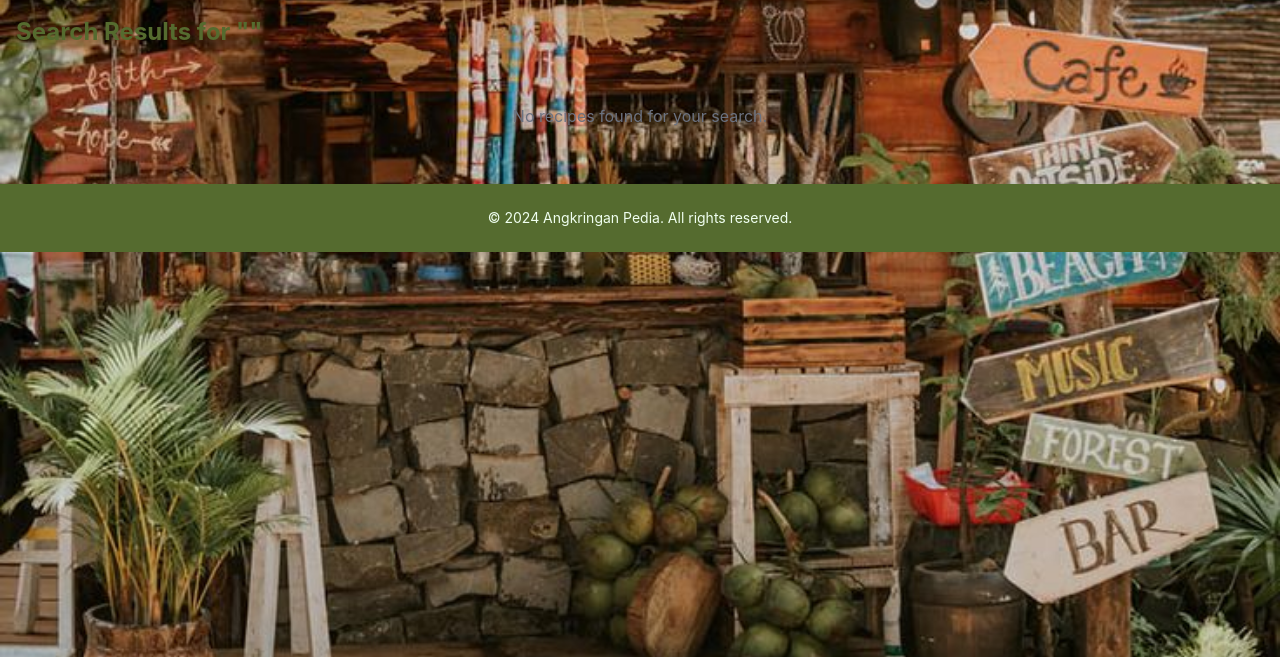
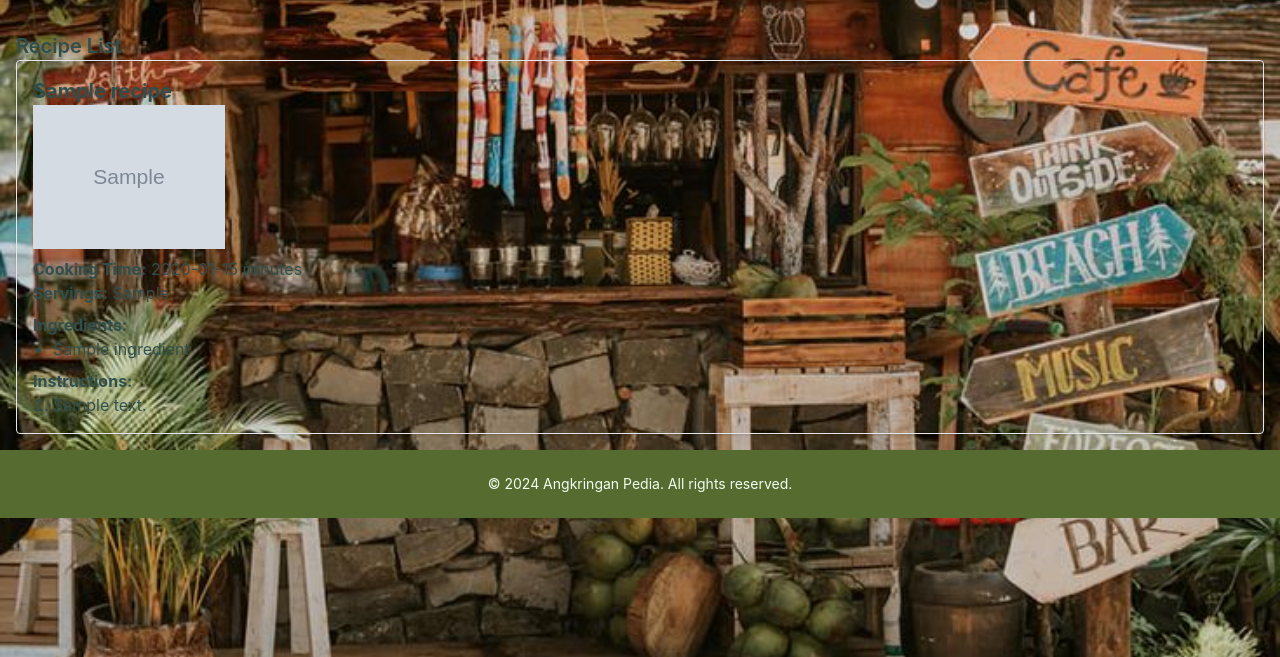
Before and after one commit to Cyades/AngkringanPedia, a Django app: page /search/ in a window 1280 px wide. Shown: the part 64-721 px from the top of the page. Run offline with Django 5.2, Linux system fonts and the light colour scheme; tables that the repository leaves empty hold one stand-in row (values such as "Sample post"); grey boxes marked "Sample" are stand-in pictures; some libraries are stand-ins or nearby versions.

Commit message:
fix filter and query stay

```diff
--- a/main/templates/search_results.html
+++ b/main/templates/search_results.html
@@ -4,7 +4,9 @@
 {% include 'navbar.html' %}
 {% include 'add_recipe.html' %}
 <div class="container mx-auto p-4">
+    {% if query %}
     <h1 class="text-2xl font-bold">Search Results for "{{ query }}"</h1>
+    {% endif %}
 
     {% if recipes %}
         <h2 class="text-xl font-semibold mt-4">Recipe List</h2>
--- a/main/views.py
+++ b/main/views.py
@@ -40,39 +40,6 @@ def show_admin(request):
     }
     return render(request, "admin_dashboard.html", context)
 
-def search_recipes(request):
-    queries = request.GET.dict()
-    if not queries:
-        return render(request, 'search_results.html')
-    query = queries['none_query'] if queries.get('none_query') else (
-        queries['name_query'] if queries.get('name_query') else(
-            queries.get('ingredient_query')
-        )
-    )
-    if queries.get('none_query'):
-        recipes = Recipe.objects.filter(
-            Q(recipe_name__icontains=query) |
-            Q(ingredients__name__icontains=query) |
-            Q(servings__icontains=query) |
-            Q(cooking_time__icontains=query) |
-            Q(recipe_instructions__description__icontains=query)).distinct()
-    elif queries.get('name_query'):
-        recipes = Recipe.objects.filter(recipe_name__icontains=query).distinct()
-    elif queries.get('ingredient_query'):
-        recipes = Recipe.objects.filter(ingredients__name__icontains=query).distinct()
-    else:
-        recipes = Recipe.objects.filter(
-            Q(recipe_name__icontains=query) |
-            Q(ingredients__name__icontains=query) |
-            Q(servings__icontains=query) |
-            Q(cooking_time__icontains=query) |
-            Q(recipe_instructions__description__icontains=query)
-        ).distinct()
-    context = {
-        'query': query,
-        'recipes': recipes,
-    }
-    return render(request, 'search_results.html', context)
 
 def register(request):
     if request.method == "POST":
@@ -153,3 +120,38 @@ def add_recipe(request):
     else:
         form = AddRecipeForm()
     return render(request, 'add_recipe.html', {'form': form})
+
+
+def search_recipes(request):
+    queries = request.GET.dict()
+    query = queries.get('query', '').strip()  # Get the query value or set it to an empty string if not provided
+    filter_type = queries.get('filter', 'none')  # Get the filter type
+
+    # If there's no query, display all recipes
+    if not query:
+        recipes = Recipe.objects.all()
+        context = {
+            'query': '',  # No query provided
+            'recipes': recipes,
+        }
+        return render(request, 'search_results.html', context)
+
+    # Build the filtering logic based on the filter type
+    if filter_type == 'name':
+        recipes = Recipe.objects.filter(recipe_name__icontains=query).distinct()
+    elif filter_type == 'ingredient':
+        recipes = Recipe.objects.filter(ingredients__name__icontains=query).distinct()
+    else:  # Filter is 'none' or any other value
+        recipes = Recipe.objects.filter(
+            Q(recipe_name__icontains=query) |
+            Q(ingredients__name__icontains=query) |
+            Q(servings__icontains=query) |
+            Q(cooking_time__icontains=query) |
+            Q(recipe_instructions__description__icontains=query)
+        ).distinct()
+
+    context = {
+        'query': query,
+        'recipes': recipes,
+    }
+    return render(request, 'search_results.html', context)
--- a/templates/navbar.html
+++ b/templates/navbar.html
@@ -15,10 +15,21 @@
           <form id="search-form" action="{% url 'main:search_recipes' %}" method="get" class="flex items-center flex-grow">
             <!-- Filter Button -->
             <button type="button" id="filter-button" class="bg-[#8FBC8F] text-white px-4 py-2 rounded-lg font-bold hover:bg-[#6B8E23] transition-all duration-300 shadow-lg">
-            Filter: None
+              Filter:
+              {% if request.GET.filter == 'ingredient' %}
+                Ingredient
+              {% elif request.GET.filter == 'name' %}
+                Name
+              {% else %}
+                None
+              {% endif %}
             </button>
 
-          <input type="text" name="query" id="search-input" placeholder="Search Recipe..." class="mx-4 bg-[#F0FFF0] text-[#2F4F4F] px-5 py-2 rounded-lg focus:outline-none focus:ring-2 focus:ring-[#8FBC8F] search-input" style="flex-grow: 1; height: 40px;">
+            <!-- Hidden input to store filter value -->
+            <input type="hidden" name="filter" id="filter-hidden-input" value="{{ request.GET.filter|default:'none' }}">
+
+            <!-- Search Input -->
+            <input type="text" name="query" id="search-input" placeholder="Search Recipe..." class="mx-4 bg-[#F0FFF0] text-[#2F4F4F] px-5 py-2 rounded-lg focus:outline-none focus:ring-2 focus:ring-[#8FBC8F] search-input" style="flex-grow: 1; height: 40px;" value="{{ request.GET.query|default:'' }}">
 
             <!-- Dropdown for Filter -->
             <div id="filter-dropdown" class="fixed top-[50px] mt-2 w-48 bg-white rounded-md shadow-lg hidden z-10">
@@ -37,7 +48,7 @@
         </div>
 
       <!-- Menu Links -->
-      <div class="hidden md:flex items-center ml-4"> <!-- Added margin-left -->
+      <div class="hidden md:flex items-center ml-4">
         <ul class="flex space-x-5 text-[#F0FFF0]">
           <li><a href="#" class="hover:text-[#8FBC8F] transition">Favourite</a></li>
           <li><a href="#" class="hover:text-[#8FBC8F] transition">Profile</a></li>
@@ -78,7 +89,8 @@
     const filterDropdown = document.getElementById('filter-dropdown');
     const searchForm = document.getElementById('search-form');
     const searchInput = document.getElementById('search-input');
-    let currentFilter = 'none'; // Default filter
+    const hiddenFilterInput = document.getElementById('filter-hidden-input');
+    let currentFilter = hiddenFilterInput.value;  // Initialize filter with the value from hidden input
 
     filterButton.addEventListener('click', (event) => {
       event.stopPropagation();
@@ -88,28 +100,28 @@
     document.getElementById('filter-none').addEventListener('click', () => {
       currentFilter = 'none';
       filterButton.textContent = 'Filter: None';
+      hiddenFilterInput.value = 'none';  // Update hidden input
       filterDropdown.classList.add('hidden');
     });
 
     document.getElementById('filter-ingredient').addEventListener('click', () => {
       currentFilter = 'ingredient';
       filterButton.textContent = 'Filter: Ingredient';
+      hiddenFilterInput.value = 'ingredient';  // Update hidden input
       filterDropdown.classList.add('hidden');
     });
 
     document.getElementById('filter-name').addEventListener('click', () => {
       currentFilter = 'name';
       filterButton.textContent = 'Filter: Name';
+      hiddenFilterInput.value = 'name';  // Update hidden input
       filterDropdown.classList.add('hidden');
     });
 
     searchForm.addEventListener('submit', (event) => {
-      if (currentFilter === 'none') {
-        searchInput.name = 'none_query';
-      } else if (currentFilter === 'ingredient') {
-        searchInput.name = 'ingredient_query';
-      } else {
-        searchInput.name = 'name_query';
+      // Ensure input is not empty or None
+      if (!searchInput.value.trim()) {
+        searchInput.value = '';  // Default to empty string
       }
     });
 
```
Lines whose indentation alone changed are shown as unchanged.
